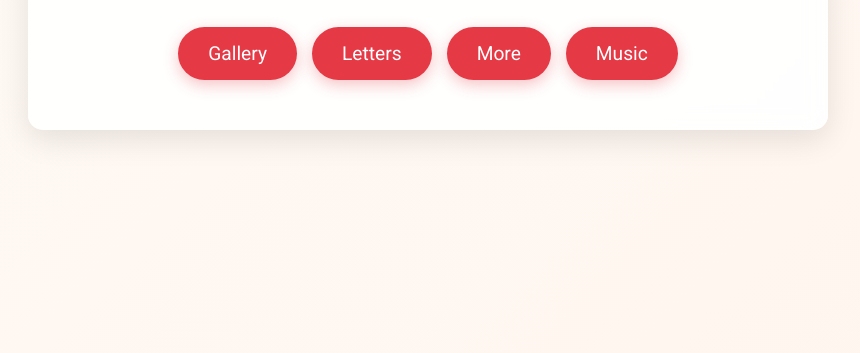
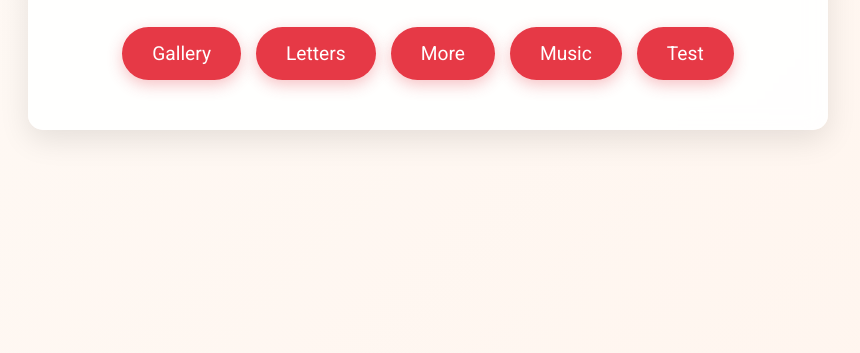
Before and after one commit to matrtrg/digifit, a plain HTML site: page index.html in a window 1280 px wide. Shown: the part 447-800 px from the top of the page, without its empty margins (212-1072 px from the left). Drawn offline with nearby package versions, Linux system fonts and the light colour scheme.

Commit message:
Add 'Test' button to the main page
Added a new button for 'Test' in the button container.

```diff
--- a/index.html
+++ b/index.html
@@ -151,6 +151,7 @@
                 <a href="letters.html" class="button">Letters</a>
                 <a href="monthsarywen-main/index.html" class="button">More</a>
                 <a href="music/music.html" class="button">Music</a>
+                <a href="test1.html" class="button">Test</a>
             </div>
         </div>
     </div>
@@ -165,4 +166,5 @@
         </div>
     </div>
 </body>
+
 </html>
```
